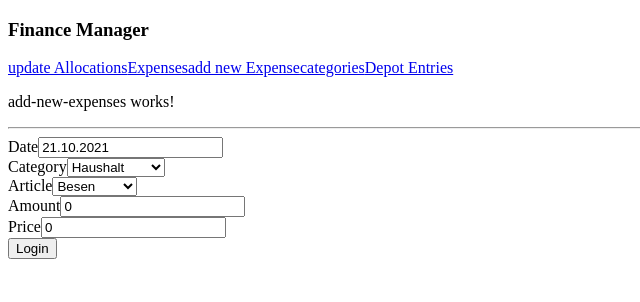
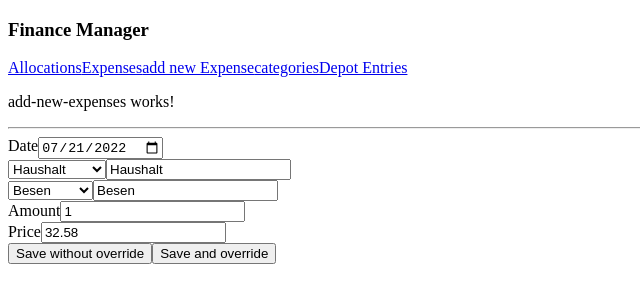
Before and after one commit to cscherhoff/finance-manager-frontend, an Angular app: page /addNewExpense in a window 1280 px wide. Shown: the top 302 px of the page, without its empty margins (0-640 px from the left). Built offline with nearby package versions, Linux system fonts and the light colour scheme.

Commit message:
Add allocation and improve expenses

```diff
--- a/src/app/allocations/allocations.component.html
+++ b/src/app/allocations/allocations.component.html
@@ -1,26 +1,30 @@
 <h4>Allocations</h4>
 <hr>
-
+<p>Income: {{income}}</p>
 <p>Investment: {{allocation.investment}}</p>
 
 <p>Fix costs:</p>
 <div *ngFor="let fixCost of allocation.fixCosts; index as i">
     <ng-container [ngTemplateOutlet]="fixCost.updating ? updating : notUpdating" [ngTemplateOutletContext]="{fixCost:fixCost, i:i}"></ng-container>
 </div>
+<div *ngIf="addFixcost">
+    <input [(ngModel)]="newFixcost.fixCostName" type="text" placeholder="Name of the new fixcost"/> <input [(ngModel)]="newFixcost.amount" type="number"/> <button type="button" (click)="submitNewFixcost()">Ok</button>
+</div>
+<button type="button" (click)="addNewFixcost()">Add new fixcost</button>
 
 <ng-template #notUpdating let-fixCost="fixCost" let-i="i">
-    {{fixCost.fixCostName}}: {{fixCost.value}} <button type="button" (click)="updateAllocation(i)">Change</button>
+    <label>{{fixCost.fixCostName}}: {{fixCost.amount}} </label> <button type="button" (click)="updateAllocation(i)">Change</button>
 </ng-template>
 
 <ng-template #updating let-fixCost="fixCost" let-i="i">
-    <input type="number" value={{fixCost.value}} [(ngModel)]="newValue"/> <button type="button" (click)="submitUpdateAllocation(i)">Update</button>
+    <input type="number" value={{fixCost.value}} [(ngModel)]="newValue"/> <button type="button" (click)="submitUpdateAllocation(i)">Ok</button>
 </ng-template>
 
 <br>
 
 <p>Categories:</p>
 <div *ngFor="let category of allocation.categories">
-    <p>{{category.categoryName}}: {{category.budget}}</p>
+    <label>{{category.categoryName}}: {{category.budget}}</label>
 </div>
 <br>
 <hr>
--- a/src/app/allocations/allocations.component.ts
+++ b/src/app/allocations/allocations.component.ts
@@ -1,5 +1,6 @@
 import { Component, OnInit } from '@angular/core';
 import { Allocation } from './data/Allocation';
+import { FixCost } from './data/FixCost';
 import { AllocationService } from './service/allocation.service';
 
 @Component({
@@ -10,7 +11,10 @@ import { AllocationService } from './service/allocation.service';
 export class AllocationsComponent implements OnInit {
 
   isUpdating: boolean = false;
-  public newValue: number =0;
+  addFixcost: boolean = false;
+  newFixcost: FixCost = {fixCostName: '', amount: 0};
+  public newValue: number = 0;
+  income: number = 0;
 
   allocation: Allocation = {investment: 0.0, categories: [], fixCosts: []};
   allocationUpdate: Allocation = {investment: 0.0, categories: [], fixCosts: []};
@@ -19,6 +23,7 @@ export class AllocationsComponent implements OnInit {
 
   ngOnInit(): void {
     this.getAllocation();
+    this.getIncome();
   }
 
   getAllocation(): void {
@@ -26,13 +31,31 @@ export class AllocationsComponent implements OnInit {
     .subscribe(allocationResponse => this.allocation = allocationResponse);
   }
 
+  getIncome(): void {
+    this.allocationService.getIncome()
+      .subscribe(incomeResponse => this.income = incomeResponse);
+  }
+
+  postIncome(): void {
+    this.allocationService.postIncome(this.income);
+  }
+
   updateAllocation(i: number) {
-    this.newValue = this.allocation.fixCosts[i].value;
+    this.newValue = this.allocation.fixCosts[i].amount;
     this.allocation.fixCosts[i].updating = true;
   }
 
   submitUpdateAllocation(i: number) {
-    this.allocation.fixCosts[i].value = this.newValue;
+    this.allocation.fixCosts[i].amount = this.newValue;
     this.allocation.fixCosts[i].updating = false;
   }
+
+  addNewFixcost() {
+    this.addFixcost = true;
+  }
+
+  submitNewFixcost() {
+    this.allocation.fixCosts.push({fixCostName: this.newFixcost.fixCostName, amount: this.newFixcost.amount});
+    this.addFixcost = false;
+  }
 }
--- a/src/app/allocations/data/FixCost.ts
+++ b/src/app/allocations/data/FixCost.ts
@@ -1,5 +1,5 @@
 export interface FixCost {
     fixCostName: string;
-    value: number;
+    amount: number;
     updating?: boolean;
 }
--- a/src/app/allocations/mockData/mock-allocations.ts
+++ b/src/app/allocations/mockData/mock-allocations.ts
@@ -1,8 +1,8 @@
 import { Allocation } from "../data/Allocation";
 
 export const ALLOCATION_Mock: Allocation = {
-    investment: 1234.56,
-    fixCosts: [{fixCostName: 'Miete', value: 200}, {fixCostName: 'GEZ', value: 17.99}, {fixCostName: 'AV', value: 117.99}],
+    investment: 1064.28,
+    fixCosts: [{fixCostName: 'Miete', amount: 200}, {fixCostName: 'GEZ', amount: 17.99}, {fixCostName: 'AV', amount: 117.99}],
     categories: [{categoryName: 'Haushalt', budget: 22.77}, {categoryName: 'Freizeit', budget: 330.55}],
   }
   ;
--- a/src/app/allocations/service/allocation.service.ts
+++ b/src/app/allocations/service/allocation.service.ts
@@ -10,15 +10,6 @@ export class AllocationService {
 
   constructor() { }
 
-  /* getAllocation_old() :Allocation {
-    let allocationReturn: Allocation = {investment: 0.0, categories: [], fixCosts: []};
-
-    of(ALLOCATION_Mock)
-      .subscribe(allocation => allocationReturn = allocation);
-
-      return allocationReturn;
-  } */
-
   getAllocation(): Observable<Allocation> {
     return of(ALLOCATION_Mock).pipe(delay(500));
   }
@@ -26,4 +17,12 @@ export class AllocationService {
   updateAllocation(allocation: Allocation): void {
     console.log("The updated allocation " + JSON.stringify(allocation));
   }
+
+  getIncome(): Observable<number> {
+    return of(1234.56).pipe(delay(5000));
+  }
+
+  postIncome(income: number): void {
+    console.log('Posted income' + income);
+  }
 }
--- a/src/app/app.component.html
+++ b/src/app/app.component.html
@@ -1,6 +1,6 @@
 <h3>Finance Manager</h3>
 
-<a href="/updateAllocation">update Allocations</a>
+<a href="/allocation">Allocations</a>
 <a href="/expenses">Expenses</a>
 <a href="/addNewExpense">add new Expense</a>
 <a href="/categories">categories</a>
--- a/src/app/expenses/add-new-expenses/add-new-expenses.component.html
+++ b/src/app/expenses/add-new-expenses/add-new-expenses.component.html
@@ -2,17 +2,17 @@
 <hr>
 <form>
     <label>Date</label>
-    <input [(ngModel)]="formData.date" type="text" name="date">
+    <input [(ngModel)]="formData.date" type="date" name="date">
     <br>
-    <label>Category</label>
-    <select [(ngModel)]="formData.category" (change)="categorySelected()" name="category">
+    <select #categoryselect (change)="selectedCategory(categoryselect.value)">
         <option *ngFor="let category of categories">{{category.categoryName}}</option>
     </select>
+    <input [(ngModel)]="formData.category" type="text" name="categoryText" >
     <br>
-    <label>Article</label>
-    <select [(ngModel)]="formData.article" (change)="printValue()" name="article">
+    <select #articleselect (change)="selectedArticle(articleselect.value)" name="article">
         <option *ngFor="let article of articles">{{article.articleName}}</option>
     </select>
+    <input [(ngModel)]="formData.article" type="text" name="articleText" >
     <br>
     <label>Amount</label>
     <input [(ngModel)]="formData.amount" type="text" name="amount">
@@ -20,5 +20,6 @@
     <label>Price</label>
     <input [(ngModel)]="formData.price" type="text" name="price">
     <br>
-    <button type="submit">Login</button>
+    <button type="submit" (click)="postExpense(false)">Save without override</button>
+    <button type="submit" (click)="postExpense(true)">Save and override</button>
 </form>
--- a/src/app/expenses/add-new-expenses/add-new-expenses.component.ts
+++ b/src/app/expenses/add-new-expenses/add-new-expenses.component.ts
@@ -12,11 +12,12 @@ import {ExpenseService} from '../service/expense.service';
 export class AddNewExpensesComponent implements OnInit {
 
   formData = {
-    date: '21.10.2021',
+    date: '2022-07-21',
     category: 'CategoryPlaceholder',
     article: 'ArticlePlaceholder',
     amount: '0',
-    price: '0'
+    price: '0',
+    overrideDefault: false
   }
 
   expenses: Expense[] = [];
@@ -31,19 +32,17 @@ export class AddNewExpensesComponent implements OnInit {
   }
 
   printValue(): void {
-    console.log(this.formData);
-  }
-
-  categorySelected(): void {
-    this.articles = this.findCategoryByName(this.formData.category).articles;
+    console.log(JSON.stringify(this.formData));
   }
 
   getCategories(): void {
     this.expenseService.getCategories()
       .subscribe(categoriesResponse => {
         this.categories = categoriesResponse;
-        this.loadForm();
-        });
+        if(this.categories.length>0) {
+          this.selectedCategory(this.categories[0].categoryName);
+        }
+      });
   }
 
   getExpenses(): void {
@@ -51,15 +50,25 @@ export class AddNewExpensesComponent implements OnInit {
       .subscribe(expenseResponse => this.expenses = expenseResponse);
   }
 
-  loadForm(): void {
-    console.log('loading form with ' + this.categories.length + ' categories.')
-    if(this.categories.length>0) {
-    this.formData.category = this.categories[0].categoryName;
-    this.categorySelected();
-    console.log('Category got initialized');
-    // this.articles = this.categories[0].articles;
-    // this.formData.article = this.categories[0].articles[0].articleName;
-  }}
+  postExpense(overrideDefault: boolean) {
+    this.formData.overrideDefault = overrideDefault;
+    this.expenseService.postNewExpense(JSON.stringify(this.formData));
+  }
+
+  selectedCategory(selectedCategory: string): void {
+      this.formData.category = selectedCategory;
+      this.articles = this.findCategoryByName(this.formData.category).articles;
+      if (this.articles.length>0) {
+        this.selectedArticle(this.articles[0].articleName);
+      }
+  }
+
+  selectedArticle(selectedArticle: string) {
+    const article: Article = this.findArticleByName(selectedArticle);
+    this.formData.article = article.articleName;
+    this.formData.amount = article.defaultAmount.toString();
+    this.formData.price = article.defaultPrice.toString();this.printValue();
+  }
 
   findCategoryByName(name: String): Category {
     for (let index = 0; index < this.categories.length; index++) {
@@ -71,4 +80,14 @@ export class AddNewExpensesComponent implements OnInit {
     return {categoryName: 'NotFound', budget: 0, currentBudget: 0, articles: []};
   }
 
+  findArticleByName(selectedArticle: string): Article {
+  for (let index = 0; index < this.articles.length; index++) {
+    const element = this.articles[index];
+    if(selectedArticle===element.articleName) {
+      return element;
+    }
+  }
+  return {articleName: 'NotFound', defaultAmount: 0, defaultPrice: 0};
 }
+
+}
--- a/src/app/expenses/service/expense.service.ts
+++ b/src/app/expenses/service/expense.service.ts
@@ -19,4 +19,8 @@ export class ExpenseService {
   getCategories(): Observable<Category[]> {
     return of(CATEGORIES_MOCK).pipe(delay(500));
   }
+
+  postNewExpense(expenseJson: string): void {
+    console.log('Post expense: ' + expenseJson);
+  }
 }
```
